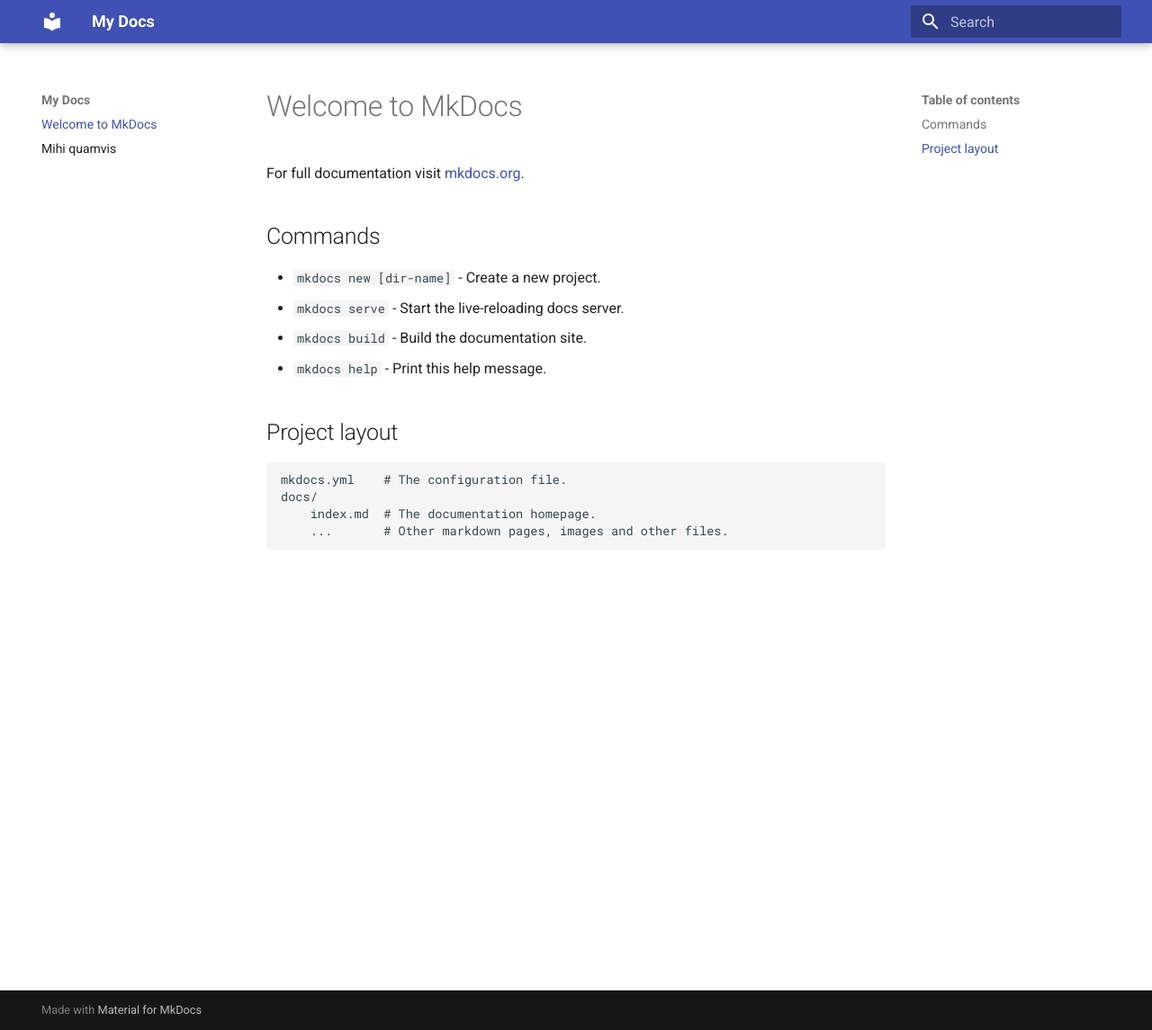
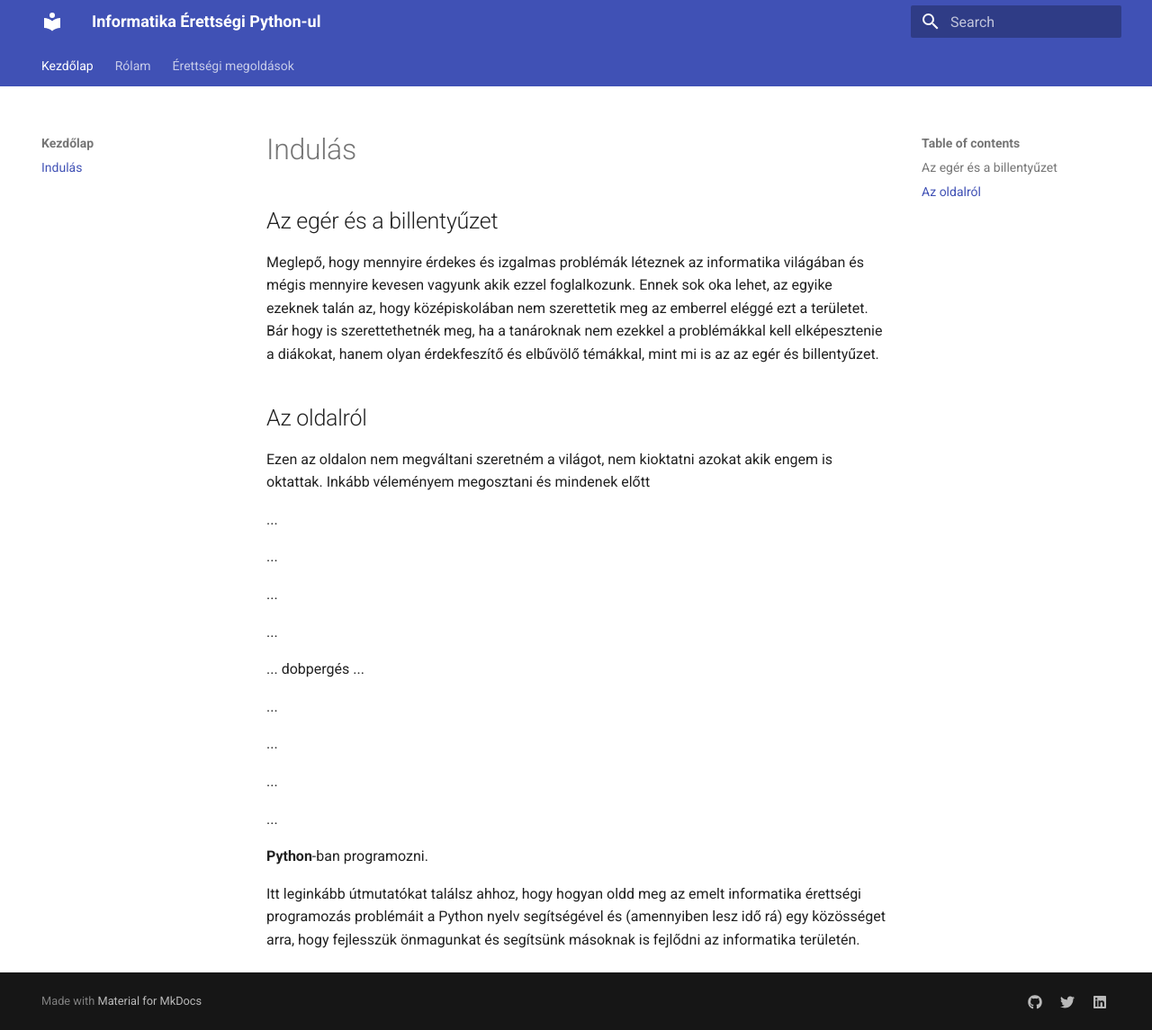
Before and after one commit to barcai/informatika_python_erettsegi, an MkDocs documentation site: the page built from docs/index.md, in a window 1280 px wide and 1145 px high. Shown: the whole window at 90% size. Built offline with MkDocs 1.6.1 and Material for MkDocs 9.7.7, drawn with Linux system fonts in a browser that asks for light colours; old or Windows-style settings are respelled for this version of MkDocs.

Commit message:
Kezdőoldal hozzáadása

```diff
--- a/docs/index.md
+++ b/docs/index.md
@@ -1,17 +1,31 @@
-# Welcome to MkDocs
+# Indulás
 
-For full documentation visit [mkdocs.org](http://mkdocs.org).
+## Az egér és a billentyűzet
 
-## Commands
+Meglepő, hogy mennyire érdekes és izgalmas problémák léteznek az informatika világában és mégis mennyire kevesen vagyunk akik ezzel foglalkozunk. Ennek sok oka lehet, az egyike ezeknek talán az, hogy középiskolában nem szerettetik meg az emberrel eléggé ezt a területet. Bár hogy is szerettethetnék meg, ha a tanároknak nem ezekkel a problémákkal kell elképesztenie a diákokat, hanem olyan érdekfeszítő és elbűvölő témákkal, mint mi is az az egér és billentyűzet.
 
-* `mkdocs new [dir-name]` - Create a new project.
-* `mkdocs serve` - Start the live-reloading docs server.
-* `mkdocs build` - Build the documentation site.
-* `mkdocs help` - Print this help message.
+## Az oldalról
 
-## Project layout
+Ezen az oldalon nem megváltani szeretném a világot, nem kioktatni azokat akik engem is oktattak. Inkább véleményem megosztani és mindenek előtt
 
-    mkdocs.yml    # The configuration file.
-    docs/
-        index.md  # The documentation homepage.
-        ...       # Other markdown pages, images and other files.
+...
+
+...
+
+...
+
+...
+
+... dobpergés ...
+
+...
+
+...
+
+...
+
+...
+
+ **Python**-ban programozni.
+
+ Itt leginkább útmutatókat találsz ahhoz, hogy hogyan oldd meg az emelt informatika érettségi programozás problémáit a Python nyelv segítségével és (amennyiben lesz idő rá) egy közösséget arra, hogy fejlesszük önmagunkat és segítsünk másoknak is fejlődni az informatika területén.
--- a/mkdocs.yml
+++ b/mkdocs.yml
@@ -1,3 +1,23 @@
-site_name: My Docs
+site_name: Informatika Érettségi Python-ul
 theme:
   name: 'material'
+  feature:
+    tabs: true
+extra:
+  search:
+    language: 'hu'
+  social:
+    - type: 'github'
+      link: 'https://github.com/squidfunk'
+    - type: 'twitter'
+      link: 'https://twitter.com/squidfunk'
+    - type: 'linkedin'
+      link: 'https://linkedin.com/in/squidfunk'
+pages:
+- Kezdőlap:
+  - Indulás: index.md
+- Rólam:
+  - _: about.md
+- Érettségi megoldások:
+  - 2017 május: 2017_majus.md
+  - 2016 május: 2016_majus.md
```
Also changed, not shown: README.md (+3 -0 lines), docs/2016_majus.md (added, +57 -0 lines), docs/2017_majus.md (added, +57 -0 lines), 4 other files.
